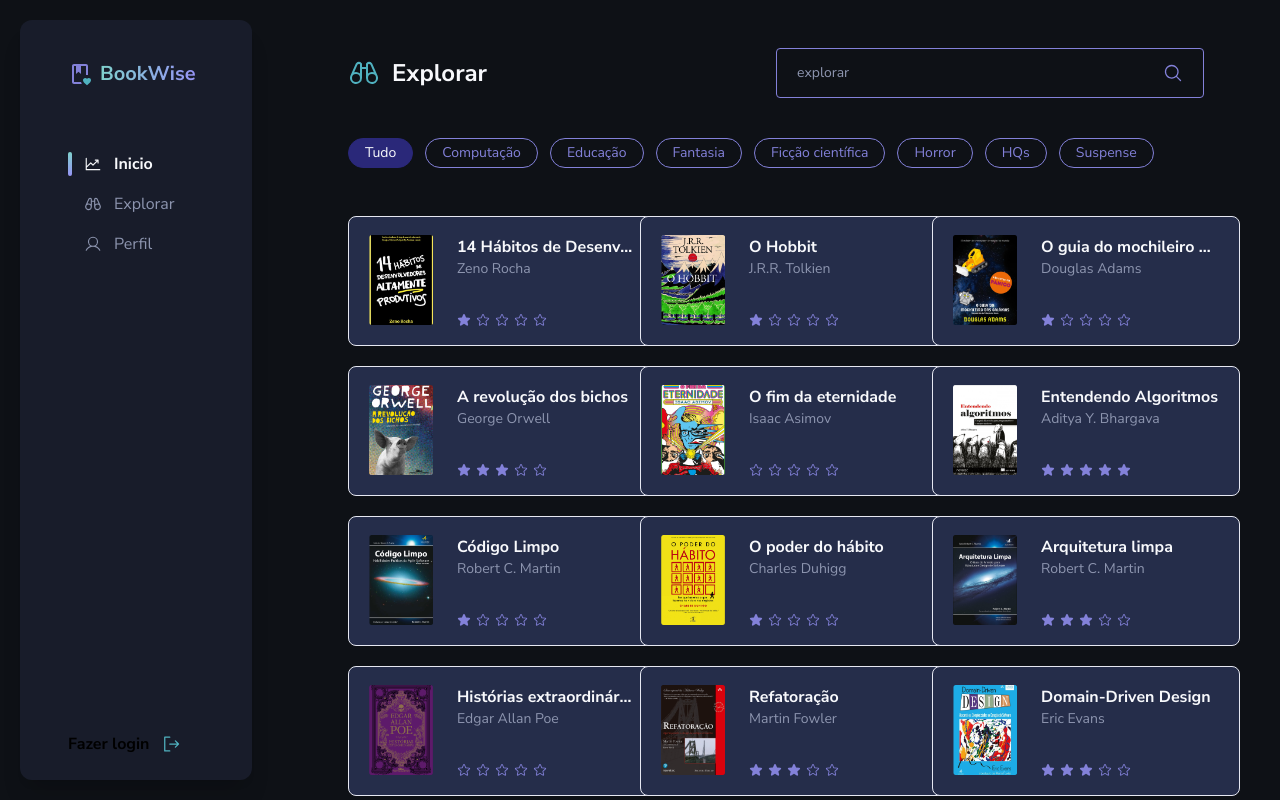
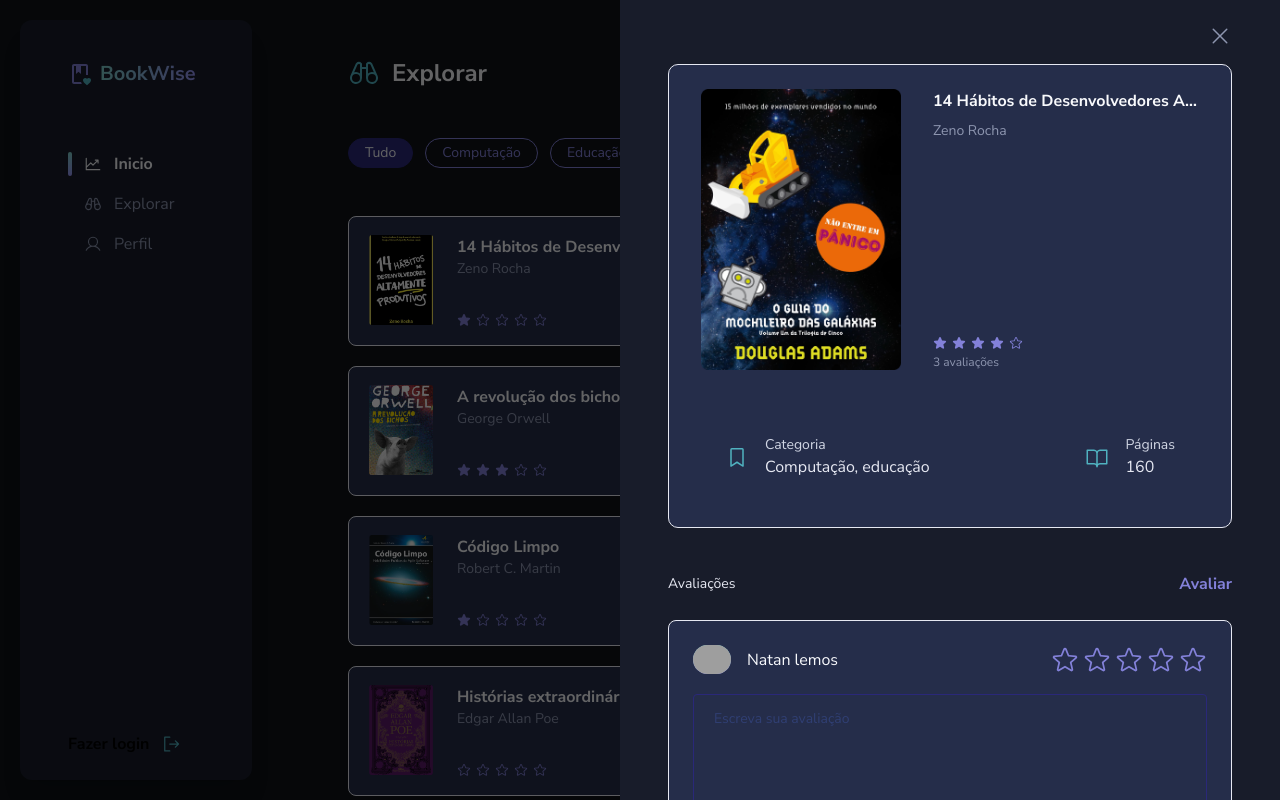
Before and after one commit to Natan10/bookwise, a Next.js app: page /dashboard/explorar in a window 1280 px wide. Built offline with nearby package versions, Linux system fonts and the light colour scheme; grey boxes are pictures that could not be loaded.

Commit message:
feat: create comment component

```diff
--- a/src/app/(dashboard)/dashboard/explorar/page.tsx
+++ b/src/app/(dashboard)/dashboard/explorar/page.tsx
@@ -6,6 +6,7 @@ import { Binoculars } from "@phosphor-icons/react";
 import { books } from "./seed";
 import { ShortBookCard } from "@/components/card/short-book-card";
 import { getRandomNumber } from "@/utils/randomRate";
+import * as Comment from "@/components/comment";
 
 const tags = [
   "Tudo",
@@ -49,6 +50,19 @@ export default function Explorar() {
           );
         })}
       </div>
+
+      <Comment.CommentRoot>
+        <Comment.CommentClose />
+        <Comment.CommentBookCard />
+        <Comment.CommentAvaliationTrigger />
+
+        <div className="space-y-3">
+          <Comment.CommentAvaliationInput />
+          <Comment.CommentAvaliationCard />
+          <Comment.CommentAvaliationCard />
+          <Comment.CommentAvaliationCard />
+        </div>
+      </Comment.CommentRoot>
     </section>
   );
 }
--- /dev/null
+++ b/src/components/comment/comment-avaliation-card.tsx
@@ -0,0 +1,29 @@
+import * as Avatar from "../avatar";
+import { Stars } from "../stars";
+
+export function CommentAvaliationCard() {
+  return (
+    <div className="p-6 rounded-lg bg-gray-600 border hover:border-gray-600 transition-all">
+      <div className="flex justify-between items-start">
+        <Avatar.AvatarRoot>
+          <Avatar.AvatarPhoto
+            avatarUrl="https://github.com/natan10.png"
+            type="md"
+          />
+          <Avatar.AvatarDescription
+            name="Natan lemos"
+            description="Há 2 dias"
+          />
+        </Avatar.AvatarRoot>
+        <Stars rate={4} />
+      </div>
+      <div className="mt-5">
+        <p className="text-gray-300 text-sm">
+          Nec tempor nunc in egestas. Euismod nisi eleifend at et in sagittis.
+          Penatibus id vestibulum imperdiet a at imperdiet lectus leo. Sit porta
+          eget nec vitae sit vulputate eget
+        </p>
+      </div>
+    </div>
+  );
+}
--- /dev/null
+++ b/src/components/comment/comment-avaliation-input.tsx
@@ -0,0 +1,47 @@
+import { Check, Star, X } from "@phosphor-icons/react";
+import * as Avatar from "../avatar";
+
+export function CommentAvaliationInput() {
+  return (
+    <div className="p-6 rounded-lg bg-gray-600 border hover:border-gray-600 transition-all">
+      <div className="flex justify-between items-center">
+        <Avatar.AvatarRoot>
+          <Avatar.AvatarPhoto
+            avatarUrl="https://github.com/natan10.png"
+            type="md"
+          />
+          <Avatar.AvatarDescription name="Natan lemos" />
+        </Avatar.AvatarRoot>
+        <div className="flex items-center gap-1">
+          <Star size={28} className="text-purple-100" />
+          <Star size={28} className="text-purple-100" />
+          <Star size={28} className="text-purple-100" />
+          <Star size={28} className="text-purple-100" />
+          <Star size={28} className="text-purple-100" />
+        </div>
+      </div>
+      <div className="mt-5">
+        <div className="relative h-[164px]">
+          <textarea
+            className="w-full h-full outline-none bg-transparent rounded border border-purple-200 focus:border-green-100 active:border-green-100 py-[14px] px-5 placeholder:text-gray-500 placeholder:text-sm resize-none"
+            id="comment"
+            placeholder="Escreva sua avaliação"
+            maxLength={450}
+            rows={2}
+          />
+          <span className="absolute bottom-3 right-3 text-xs text-gray-600">
+            0/450
+          </span>
+        </div>
+        <div className="mt-3 flex justify-end items-center gap-2">
+          <button className="bg-gray-500 flex items-center justify-center rounded p-2 ">
+            <X size={24} className="text-purple-100" />
+          </button>
+          <button className="bg-gray-500 flex items-center justify-center rounded p-2 ">
+            <Check size={24} className="text-green-100" />
+          </button>
+        </div>
+      </div>
+    </div>
+  );
+}
--- /dev/null
+++ b/src/components/comment/comment-avaliation-trigger.tsx
@@ -0,0 +1,10 @@
+export function CommentAvaliationTrigger() {
+  return (
+    <div className="mt-11 mb-6 flex justify-between items-center">
+      <span className="text-gray-200 text-sm">Avaliações</span>
+      <button className="outline-none bg-transparent text-purple-100 text-base font-bold">
+        Avaliar
+      </button>
+    </div>
+  );
+}
--- /dev/null
+++ b/src/components/comment/comment-book-card.tsx
@@ -0,0 +1,51 @@
+import Image from "next/image";
+import { Stars } from "../stars";
+import { BookOpen, BookmarkSimple } from "@phosphor-icons/react";
+
+export function CommentBookCard() {
+  return (
+    <div className="px-8 py-6 rounded-[10px] bg-gray-600 border hover:border-gray-600 transition-all">
+      <div className="grid grid-cols-[auto_1fr_1fr] gap-8">
+        <div className="rounded">
+          <Image
+            src={"/images/books/o-guia-do-mochileiro-das-galaxias.png"}
+            alt={`14 Hábitos de Desenvolvedores Altamente Produtivos`}
+            width={200}
+            height={172}
+            style={{ objectFit: "cover" }}
+          />
+        </div>
+        <div className="col-span-2 flex flex-col">
+          <div className="flex flex-col gap-2">
+            <p className="text-gray-100 text-base font-bold truncate">
+              14 Hábitos de Desenvolvedores Altamente Produtivos
+            </p>
+            <p className="text-sm text-gray-400">Zeno Rocha</p>
+          </div>
+
+          <div className="mt-auto flex flex-col gap-1">
+            <Stars rate={4} />
+            <span className="text-gray-400 text-xs">3 avaliações</span>
+          </div>
+        </div>
+      </div>
+      <div className="mt-10 p-6 flex justify-between items-center border-t border-t-gray-600">
+        <div className="flex items-center gap-4">
+          <BookmarkSimple size={24} className="text-green-100" />
+          <div className="flex flex-col">
+            <span className="text-sm text-gray-300">Categoria</span>
+            <span className="text-gray-200">Computação, educação</span>
+          </div>
+        </div>
+
+        <div className="flex items-center gap-4">
+          <BookOpen size={24} className="text-green-100" />
+          <div className="flex flex-col">
+            <span className="text-sm text-gray-300">Páginas</span>
+            <span className="text-gray-200">160</span>
+          </div>
+        </div>
+      </div>
+    </div>
+  );
+}
--- /dev/null
+++ b/src/components/comment/comment-close.tsx
@@ -0,0 +1,17 @@
+import { X } from "@phosphor-icons/react";
+import { ComponentProps } from "react";
+
+export type CommentCloseProps = ComponentProps<"button">;
+
+export function CommentClose(props: CommentCloseProps) {
+  return (
+    <div className="flex justify-end mb-4">
+      <button
+        className={`flex justify-end items-center ${props.className}`}
+        {...props}
+      >
+        <X size={24} className="text-gray-400" />
+      </button>
+    </div>
+  );
+}
--- /dev/null
+++ b/src/components/comment/comment-root.tsx
@@ -0,0 +1,11 @@
+import { ReactNode } from "react";
+
+export function CommentRoot({ children }: { children: ReactNode }) {
+  return (
+    <div id="kapa" className="fixed inset-0 z-50 bg-black/60 flex justify-end">
+      <div className="bg-gray-700 w-[660px] h-full px-12 py-6 overflow-y-auto">
+        {children}
+      </div>
+    </div>
+  );
+}
--- /dev/null
+++ b/src/components/comment/index.ts
@@ -0,0 +1,6 @@
+export { CommentRoot } from "./comment-root";
+export { CommentClose } from "./comment-close";
+export { CommentBookCard } from "./comment-book-card";
+export { CommentAvaliationTrigger } from "./comment-avaliation-trigger";
+export { CommentAvaliationInput } from "./comment-avaliation-input";
+export { CommentAvaliationCard } from "./comment-avaliation-card";
```
